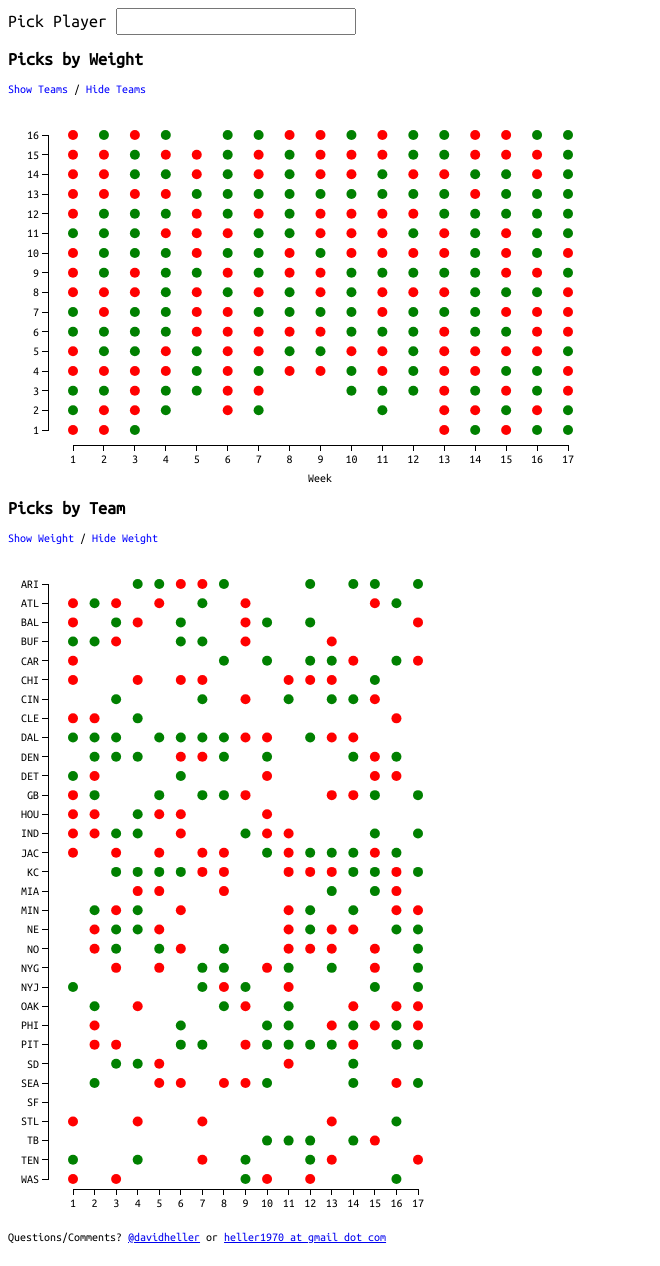
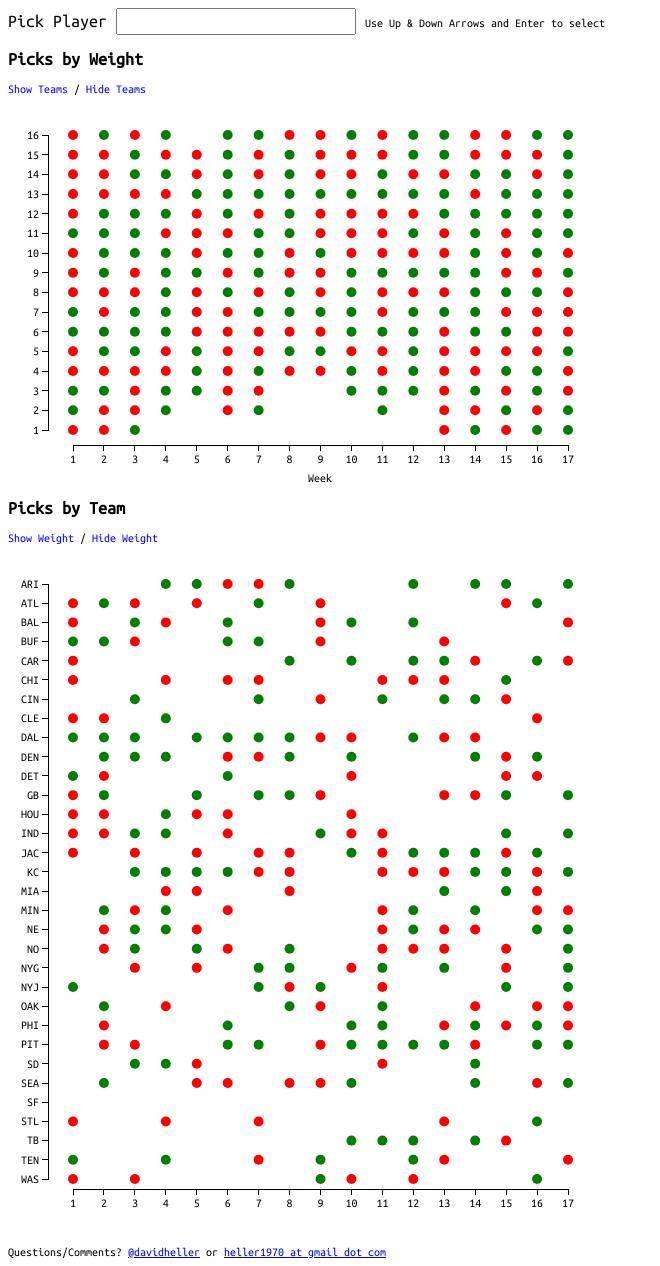
Before and after one commit to hellerpdx/LeagueStats, a Flask app: page / in a window 1280 px wide. Shown: the whole page, without its empty margins (0-660 px from the left). Before the commit the page ends 1243 px from the top, so only its background shows below. Run offline with Flask 2, Linux system fonts and the light colour scheme; some libraries are stand-ins or nearby versions.

Commit message:
style changes

```diff
--- a/static/css/base.css
+++ b/static/css/base.css
@@ -18,6 +18,11 @@ p {
 	display: inline;
 }
 
+#tip {
+	color: black;
+	font-size: 12px;
+}
+
 #week {
 	color: black;
 	padding: 300px;
@@ -34,5 +39,5 @@ h2 {
 }
 
 #footer {
-	padding-top:10px;
+	padding-top:25px;
 }
--- a/templates/playerplot.html
+++ b/templates/playerplot.html
@@ -56,15 +56,24 @@
 
 		    $( "#players" ).autocomplete({
 			    source: players,
+				select: function(event,ui) {
+					d3.selectAll("circle").remove();
+					d3.selectAll("text").remove();
+					playerName = $("#players").val();
+					sourceFile = playerMap[playerName];
+					loadData();
+				}
 			});
 		});
 	</script>
 
 </head>
 <body>
+
 	<div class="ui-widget">
 		<label for="players">Pick Player</label>
-		<input for id="players">
+		<input id="players">
+		<p id="tip">Use Up & Down Arrows and Enter to select</p>
 	</div>
 	<!--removes circles and shows teams picked-->
 
@@ -214,16 +223,6 @@ d3.select("#hide_teams")
 	    .style("opacity", "0")
 });
 
-
-// Set playerName based on input selection
-$("#players").on("autocompleteselect", function(event, ui){
-	playerName = $("#players").val();
-	sourceFile = playerMap[playerName];
-	d3.selectAll("circle").remove();
-	d3.selectAll("text").remove();
-	loadData();
-});
-
 loadData();
 
 </script>
@@ -240,7 +239,7 @@ loadData();
 <script>
 
 
-var Teamw = 475;
+var Teamw = 625;
 var Teamh = 675;
 var yTeamPadding = 40;
 var xTeamPadding = 65;
```
